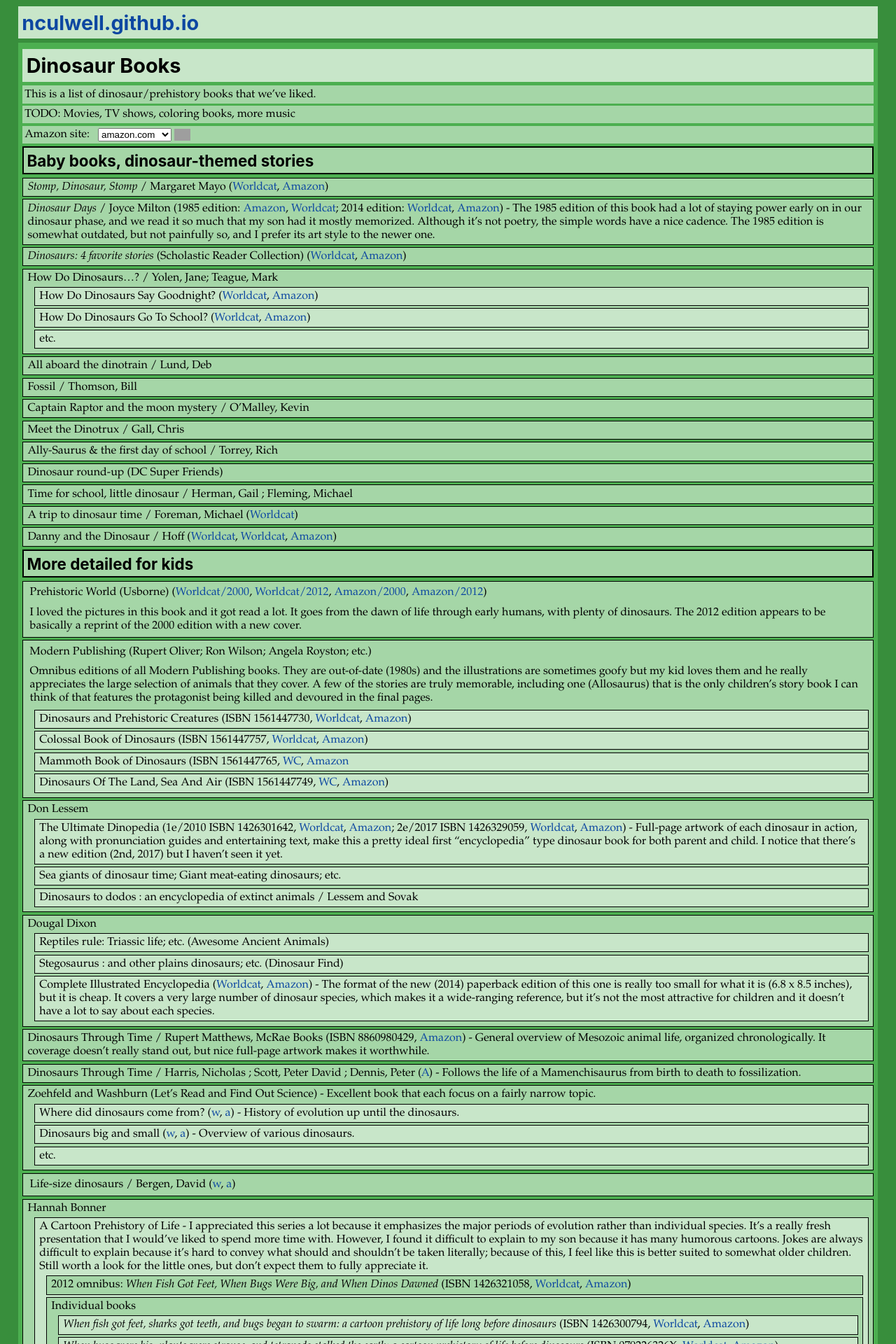
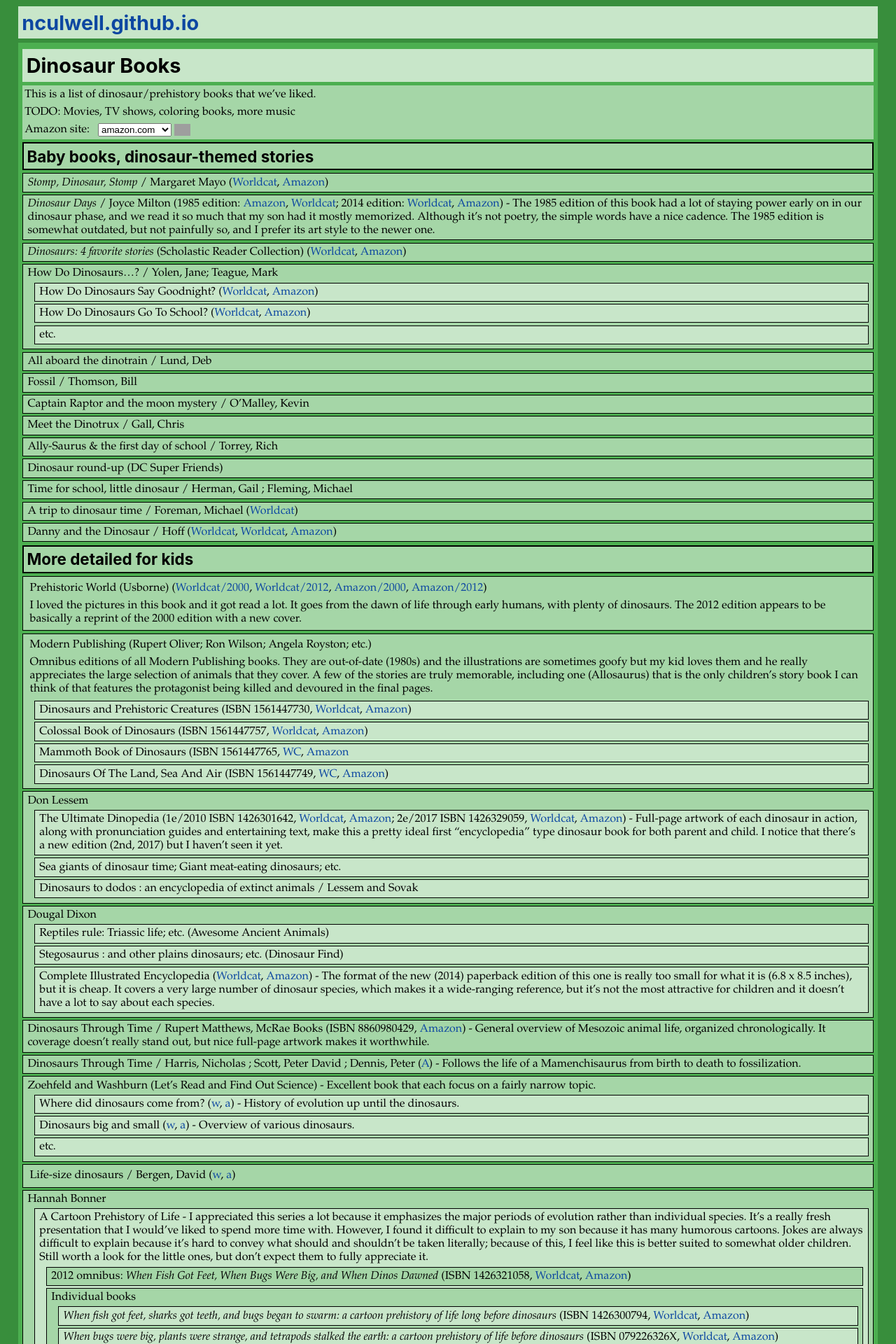
Before and after one commit to nculwell/nculwell.github.io, a Jekyll site: the page built from DinosaurBooks.md, in a window 1280 px wide. Shown: the top 1920 px of the page at 70% size. Built offline with Jekyll 4.4.1, drawn with Linux system fonts in a browser that asks for light colours; nearby versions of some CDN libraries; grey boxes are pictures that could not be loaded.

Commit message:
Visually merge paragraph background.

```diff
--- a/assets/css/style.scss
+++ b/assets/css/style.scss
@@ -11,7 +11,6 @@
 $color-block-bg: ${{ page.bg_color }}200;
 $color-block2-bg: ${{ page.bg_color }}100;
 
-//$color-link-text: $Red700;
 $color-link-text: ${{ page.link_color }}900;
 
 $spacing: 0.2em;
@@ -86,7 +85,7 @@
   margin: $spacing 0;
 }
 
-p + p { margin-top: $spacing; }
+p + p { padding-top: $spacing; }
 p { padding: $spacing; }
 
 h1, h2, h3, h4, h5, h6 {
```
